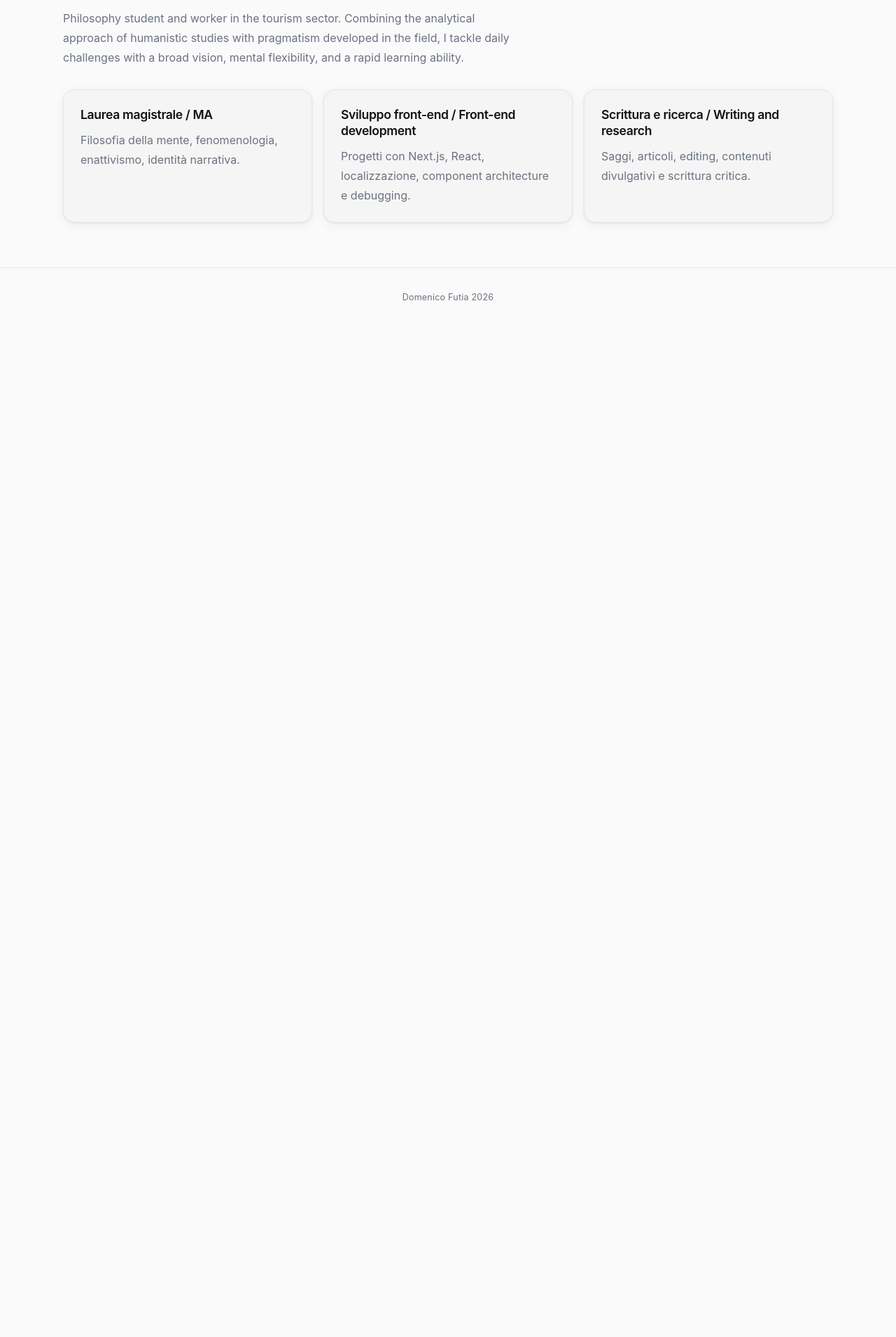
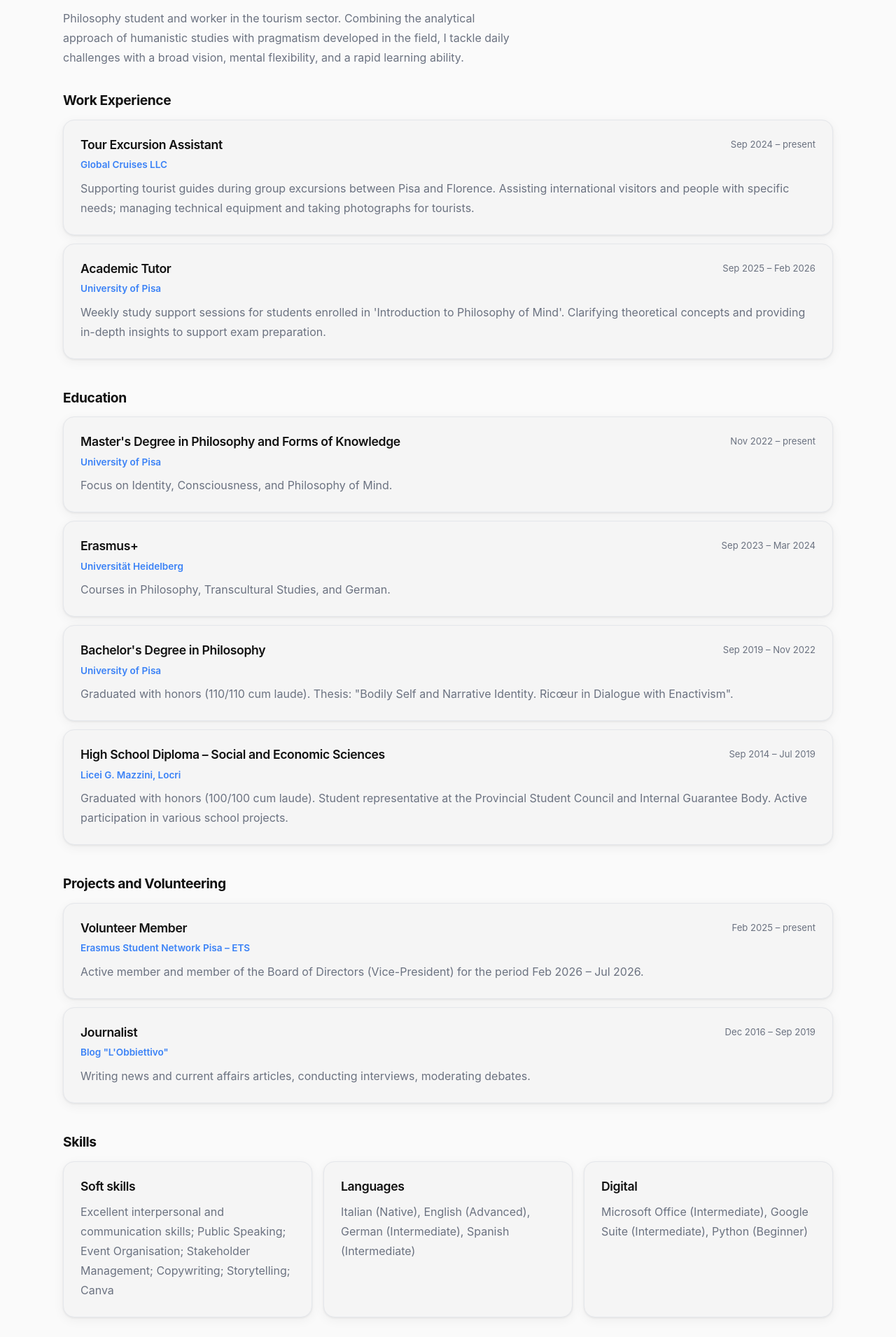
Before and after one commit to domfutia/portfolio-df, a Next.js app: page /en/resume in a window 1280 px wide. Shown: the part 230-2140 px from the top of the page at 70% size. Before the commit the page ends 800 px from the top, so only its background shows below. Built offline with nearby package versions, Linux system fonts and the light colour scheme.

Commit message:
feat(resume): render all CV data from i18n (experience, education, projects, skills)

```diff
--- a/src/app/[lang]/resume/page.tsx
+++ b/src/app/[lang]/resume/page.tsx
@@ -1,37 +1,89 @@
 import {getTranslations, setRequestLocale} from 'next-intl/server';
 import {SectionIntro} from '@/components/ui/section-intro';
-
-const education = [
-  {
-    title: 'Laurea magistrale / MA',
-    text: 'Filosofia della mente, fenomenologia, enattivismo, identità narrativa.'
-  },
-  {
-    title: 'Sviluppo front-end / Front-end development',
-    text: 'Progetti con Next.js, React, localizzazione, component architecture e debugging.'
-  },
-  {
-    title: 'Scrittura e ricerca / Writing and research',
-    text: 'Saggi, articoli, editing, contenuti divulgativi e scrittura critica.'
-  }
-];
 
 export default async function ResumePage({params}: {params: Promise<{lang: string}>}) {
   const {lang} = await params;
   setRequestLocale(lang);
   const t = await getTranslations('resume');
 
+  const experience = (t.raw('experience') as Array<{role: string; org: string; period: string; description: string}>);
+  const education = (t.raw('education') as Array<{degree: string; org: string; period: string; description: string}>);
+  const projects = (t.raw('projects') as Array<{role: string; org: string; period: string; description: string}>);
+  const skills = t.raw('skills') as {soft: string; languages: string; digital: string};
+
   return (
     <section className="section">
       <div className="container">
         <SectionIntro title={t('title')} intro={t('intro')} />
-        <div className="resumeGrid">
-          {education.map((item) => (
-            <article key={item.title} className="resumeBlock">
-              <h2>{item.title}</h2>
-              <p>{item.text}</p>
+
+        {/* Work Experience */}
+        <h2 style={{fontSize:'1.2rem', fontWeight:700, letterSpacing:'-0.02em', marginBottom:'0.75rem'}}>
+          {t('experienceTitle')}
+        </h2>
+        <div className="timeline" style={{marginBottom:'2.5rem'}}>
+          {experience.map((item) => (
+            <article key={item.role + item.org} className="timelineItem">
+              <div style={{display:'flex', justifyContent:'space-between', flexWrap:'wrap', gap:'0.25rem', marginBottom:'0.4rem'}}>
+                <h3 style={{margin:0}}>{item.role}</h3>
+                <span style={{color:'var(--muted)', fontSize:'0.82rem'}}>{item.period}</span>
+              </div>
+              <div style={{color:'var(--accent)', fontSize:'0.85rem', fontWeight:600, marginBottom:'0.5rem'}}>{item.org}</div>
+              <p>{item.description}</p>
             </article>
           ))}
+        </div>
+
+        {/* Education */}
+        <h2 style={{fontSize:'1.2rem', fontWeight:700, letterSpacing:'-0.02em', marginBottom:'0.75rem'}}>
+          {t('educationTitle')}
+        </h2>
+        <div className="timeline" style={{marginBottom:'2.5rem'}}>
+          {education.map((item) => (
+            <article key={item.degree + item.org} className="timelineItem">
+              <div style={{display:'flex', justifyContent:'space-between', flexWrap:'wrap', gap:'0.25rem', marginBottom:'0.4rem'}}>
+                <h3 style={{margin:0}}>{item.degree}</h3>
+                <span style={{color:'var(--muted)', fontSize:'0.82rem'}}>{item.period}</span>
+              </div>
+              <div style={{color:'var(--accent)', fontSize:'0.85rem', fontWeight:600, marginBottom:'0.5rem'}}>{item.org}</div>
+              <p>{item.description}</p>
+            </article>
+          ))}
+        </div>
+
+        {/* Projects & Volunteering */}
+        <h2 style={{fontSize:'1.2rem', fontWeight:700, letterSpacing:'-0.02em', marginBottom:'0.75rem'}}>
+          {t('projectsTitle')}
+        </h2>
+        <div className="timeline" style={{marginBottom:'2.5rem'}}>
+          {projects.map((item) => (
+            <article key={item.role + item.org} className="timelineItem">
+              <div style={{display:'flex', justifyContent:'space-between', flexWrap:'wrap', gap:'0.25rem', marginBottom:'0.4rem'}}>
+                <h3 style={{margin:0}}>{item.role}</h3>
+                <span style={{color:'var(--muted)', fontSize:'0.82rem'}}>{item.period}</span>
+              </div>
+              <div style={{color:'var(--accent)', fontSize:'0.85rem', fontWeight:600, marginBottom:'0.5rem'}}>{item.org}</div>
+              <p>{item.description}</p>
+            </article>
+          ))}
+        </div>
+
+        {/* Skills */}
+        <h2 style={{fontSize:'1.2rem', fontWeight:700, letterSpacing:'-0.02em', marginBottom:'0.75rem'}}>
+          {t('skillsTitle')}
+        </h2>
+        <div className="resumeGrid">
+          <article className="resumeBlock">
+            <h2>Soft skills</h2>
+            <p>{skills.soft}</p>
+          </article>
+          <article className="resumeBlock">
+            <h2>{lang === 'it' ? 'Lingue' : 'Languages'}</h2>
+            <p>{skills.languages}</p>
+          </article>
+          <article className="resumeBlock">
+            <h2>Digital</h2>
+            <p>{skills.digital}</p>
+          </article>
         </div>
       </div>
     </section>
```
